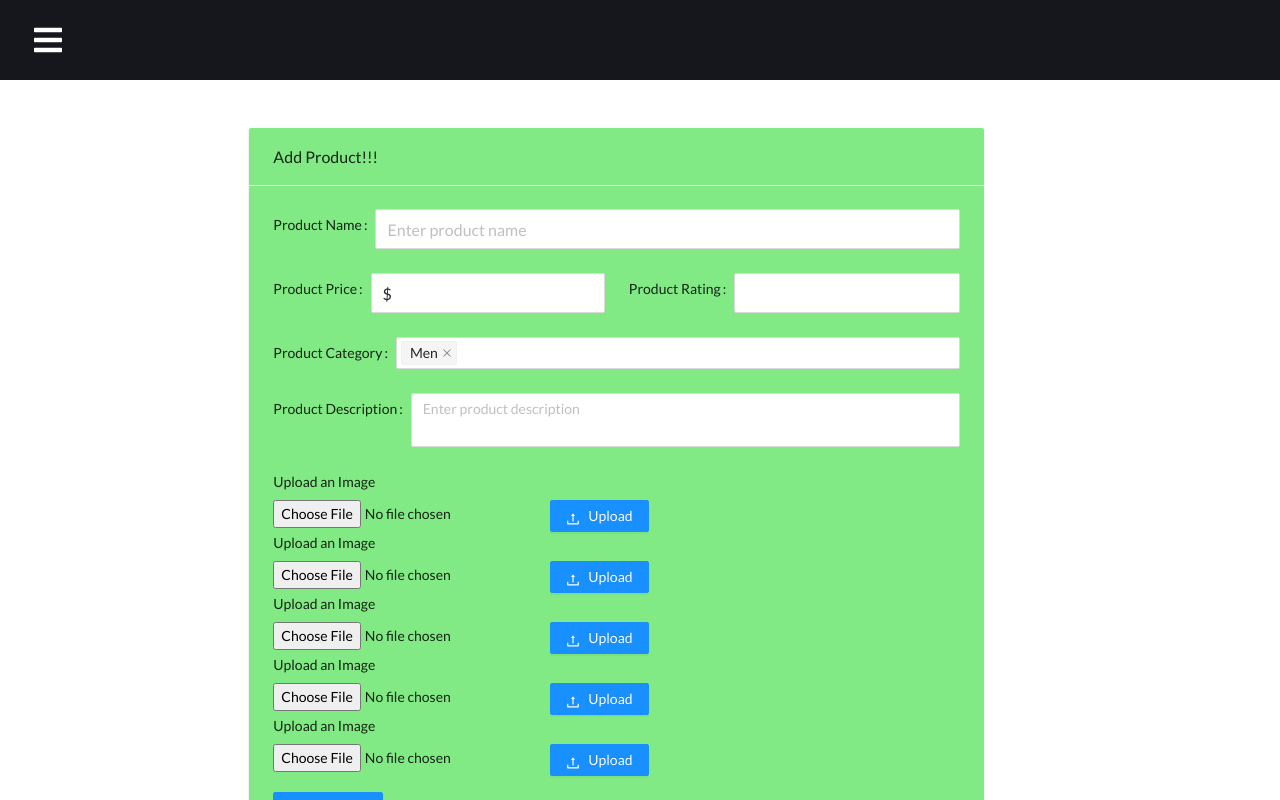
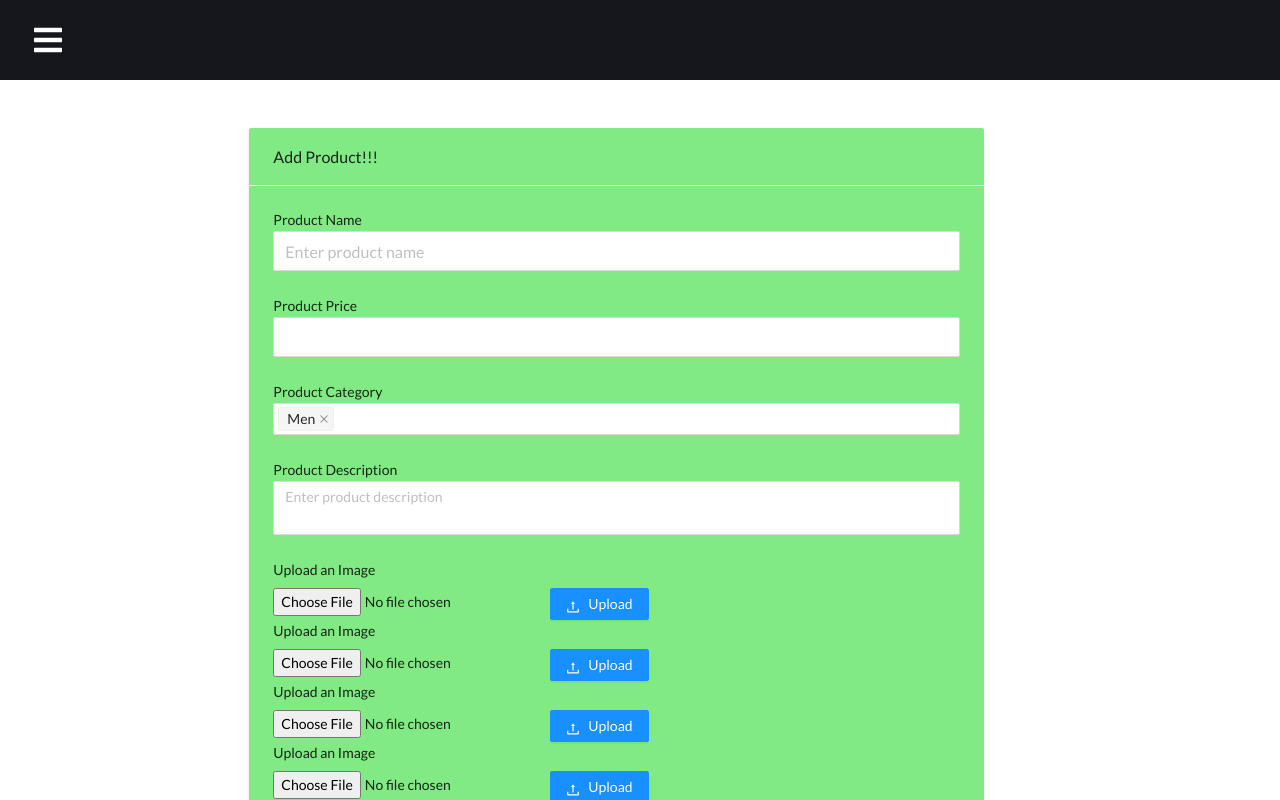
Before and after one commit to Sourav3838/flybuy-admin, a React (Create React App) app: page /products/add in a window 1280 px wide. Shown: the top 800 px of the page. Built offline with nearby package versions, Linux system fonts and the light colour scheme.

Commit message:
final testing

```diff
--- a/src/axios/index.jsx
+++ b/src/axios/index.jsx
@@ -1,5 +1,5 @@
-import axios from "axios";
+import axios from 'axios';
 // https://tinder-mern-backend-practice.herokuapp.com/
-const instance = axios.create({ baseURL: "http://localhost:8000" });
+const instance = axios.create({ baseURL: 'https://flybuy-backend.herokuapp.com/' });
 
 export default instance;
--- a/src/components/SidebarData.js
+++ b/src/components/SidebarData.js
@@ -5,57 +5,57 @@ import * as IoIcons from 'react-icons/io';
 import * as RiIcons from 'react-icons/ri';
 
 export const SidebarData = [
-	{
-		title: 'Overview',
-		path: '/overview',
-		icon: <AiIcons.AiFillHome />,
-		iconClosed: <RiIcons.RiArrowDownSFill />,
-		iconOpened: <RiIcons.RiArrowUpSFill />,
+	// {
+	// 	title: 'Overview',
+	// 	path: '/overview',
+	// 	icon: <AiIcons.AiFillHome />,
+	// 	iconClosed: <RiIcons.RiArrowDownSFill />,
+	// 	iconOpened: <RiIcons.RiArrowUpSFill />,
 
-		subNav: [
-			{
-				title: 'Users',
-				path: '/overview/users',
-				icon: <IoIcons.IoIosPaper />,
-			},
-			{
-				title: 'Revenue',
-				path: '/overview/revenue',
-				icon: <IoIcons.IoIosPaper />,
-			},
-		],
-	},
-	{
-		title: 'Reports',
-		path: '/reports',
-		icon: <IoIcons.IoIosPaper />,
-		iconClosed: <RiIcons.RiArrowDownSFill />,
-		iconOpened: <RiIcons.RiArrowUpSFill />,
+	// 	subNav: [
+	// 		{
+	// 			title: 'Users',
+	// 			path: '/overview/users',
+	// 			icon: <IoIcons.IoIosPaper />,
+	// 		},
+	// 		{
+	// 			title: 'Revenue',
+	// 			path: '/overview/revenue',
+	// 			icon: <IoIcons.IoIosPaper />,
+	// 		},
+	// 	],
+	// },
+	// {
+	// 	title: 'Reports',
+	// 	path: '/reports',
+	// 	icon: <IoIcons.IoIosPaper />,
+	// 	iconClosed: <RiIcons.RiArrowDownSFill />,
+	// 	iconOpened: <RiIcons.RiArrowUpSFill />,
 
-		subNav: [
-			{
-				title: 'Reports',
-				path: '/reports/reports1',
-				icon: <IoIcons.IoIosPaper />,
-				cName: 'sub-nav',
-			},
-			{
-				title: 'Reports 2',
-				path: '/reports/reports2',
-				icon: <IoIcons.IoIosPaper />,
-				cName: 'sub-nav',
-			},
-			{
-				title: 'Reports 3',
-				path: '/reports/reports3',
-				icon: <IoIcons.IoIosPaper />,
-			},
-		],
-	},
+	// 	subNav: [
+	// 		{
+	// 			title: 'Reports',
+	// 			path: '/reports/reports1',
+	// 			icon: <IoIcons.IoIosPaper />,
+	// 			cName: 'sub-nav',
+	// 		},
+	// 		{
+	// 			title: 'Reports 2',
+	// 			path: '/reports/reports2',
+	// 			icon: <IoIcons.IoIosPaper />,
+	// 			cName: 'sub-nav',
+	// 		},
+	// 		{
+	// 			title: 'Reports 3',
+	// 			path: '/reports/reports3',
+	// 			icon: <IoIcons.IoIosPaper />,
+	// 		},
+	// 	],
+	// },
 	{
 		title: 'Add Products',
 		path: '/products/add',
-		icon: <FaIcons.FaCartPlus />,
+		icon: <IoIcons.IoIosPaper />,
 	},
 	{
 		title: 'All Products',
@@ -65,7 +65,7 @@ export const SidebarData = [
 	{
 		title: 'All Orders',
 		path: '/orders/all',
-		icon: <FaIcons.FaCartPlus />,
+		icon: <AiIcons.AiFillHome />,
 	},
 	{
 		title: 'Users',
@@ -77,21 +77,21 @@ export const SidebarData = [
 		path: '/retailers/all',
 		icon: <FaIcons.FaEnvelopeOpenText />,
 
-		iconClosed: <RiIcons.RiArrowDownSFill />,
-		iconOpened: <RiIcons.RiArrowUpSFill />,
+		// iconClosed: <RiIcons.RiArrowDownSFill />,
+		// iconOpened: <RiIcons.RiArrowUpSFill />,
 
-		subNav: [
-			{
-				title: 'Message 1',
-				path: '/messages/message1',
-				icon: <IoIcons.IoIosPaper />,
-			},
-			{
-				title: 'Message 2',
-				path: '/messages/message2',
-				icon: <IoIcons.IoIosPaper />,
-			},
-		],
+		// subNav: [
+		// 	{
+		// 		title: 'Message 1',
+		// 		path: '/messages/message1',
+		// 		icon: <IoIcons.IoIosPaper />,
+		// 	},
+		// 	{
+		// 		title: 'Message 2',
+		// 		path: '/messages/message2',
+		// 		icon: <IoIcons.IoIosPaper />,
+		// 	},
+		// ],
 	},
 	{
 		title: 'Support',
--- a/src/components/SubMenu.js
+++ b/src/components/SubMenu.js
@@ -48,17 +48,11 @@ const SubMenu = ({ item }) => {
 	return (
 		<>
 			<SidebarLink to={item.path} onClick={item.subNav && showSubnav}>
-        <div>
-          {item.icon}
+				<div className="flex ">
+					<div className="mt-2"> {item.icon}</div>
 					<SidebarLabel>{item.title}</SidebarLabel>
 				</div>
-        <div>
-          {item.subNav && subnav
-            ? item.iconOpened
-            : item.subNav
-            ? item.iconClosed
-            : null}
-        </div>
+				<div>{item.subNav && subnav ? item.iconOpened : item.subNav ? item.iconClosed : null}</div>
 			</SidebarLink>
 			{subnav &&
 				item.subNav.map((item, index) => {
--- a/src/pages/AddProducts/index.jsx
+++ b/src/pages/AddProducts/index.jsx
@@ -77,8 +77,8 @@ const AddProducts = () => {
 										}
 									}}
 								>
+									<div className="">Product Name</div>
 									<Form.Item
-										label={<span className="">Product Name</span>}
 										name="product_name"
 										rules={[
 											{
@@ -90,9 +90,9 @@ const AddProducts = () => {
 										<Input placeholder="Enter product name" size={'large'} />
 									</Form.Item>
 									<Row gutter={[24, 12]}>
-										<Col xl={12} lg={12} md={12} sm={24} xs={24}>
+										<Col xl={24} lg={24} md={24} sm={24} xs={24}>
+											<div className="">Product Price</div>
 											<Form.Item
-												label={<span className="">Product Price</span>}
 												name="product_price"
 												rules={[
 													{
@@ -109,31 +109,15 @@ const AddProducts = () => {
 													style={{ width: '100%' }}
 													size={'large'}
 													formatter={(value) =>
-														`$ ${value}`.replace(/\B(?=(\d{3})+(?!\d))/g, ',')
+														`${value}`.replace(/\B(?=(\d{3})+(?!\d))/g, ',')
 													}
 													parser={(value) => value.replace(/\$\s?|(,*)/g, '')}
 												/>
 											</Form.Item>
 										</Col>
-										<Col xl={12} lg={12} md={12} sm={24} xs={24}>
-											<Form.Item
-												label={<span className="">Product Rating</span>}
-												name="product_rating"
-											>
-												<InputNumber
-													min="0"
-													max="5"
-													step="1"
-													stringMode
-													style={{ width: '100%' }}
-													size={'large'}
-													parser={(value) => value.replace(/\$\s?|(,*)/g, '')}
-												/>
-											</Form.Item>
-										</Col>
 									</Row>
+									<div className="">Product Category</div>
 									<Form.Item
-										label={<span className="">Product Category</span>}
 										name="product_category"
 										rules={[
 											{
@@ -163,8 +147,8 @@ const AddProducts = () => {
 											</Option>
 										</Select>
 									</Form.Item>
+									<div className="">Product Description</div>
 									<Form.Item
-										label={<span className="">Product Description</span>}
 										name="product_description"
 										rules={[
 											{
--- a/src/pages/AllProducts/index.jsx
+++ b/src/pages/AllProducts/index.jsx
@@ -39,11 +39,7 @@ const AllProducts = () => {
 			dataIndex: 'product_price',
 			render: (text) => <div>$ {text}</div>,
 		},
-		{
-			title: 'Rating',
-			dataIndex: 'product_rating',
-			render: (text) => <div> {text}</div>,
-		},
+
 		{
 			title: 'Status',
 			dataIndex: 'status',
--- a/src/pages/Team.js
+++ b/src/pages/Team.js
@@ -27,7 +27,7 @@ const AllUsers = () => {
 		{
 			title: 'First name',
 			dataIndex: 'first_name',
-			render: (text) => <div>INR {text}</div>,
+			render: (text) => <div>{text}</div>,
 		},
 		{
 			title: 'Last name',
--- a/src/pages/ViewOrder/index.jsx
+++ b/src/pages/ViewOrder/index.jsx
@@ -99,7 +99,7 @@ const ViewProducts = () => {
 			)
 			.then((response) => {
 				console.log(`response`, response);
-				const { lat, lng } = response.data.results[0]?.geometry;
+				const { lat, lng } = response.data.results[1]?.geometry;
 				const newData = {};
 				newData.latitude = lat;
 				newData.longitude = lng;
@@ -189,7 +189,7 @@ const ViewProducts = () => {
 											<Col xl={8} lg={8} md={8} sm={24} xs={24}>
 												<Card
 													className="m-3 p-12"
-													style={{ width: 300 }}
+													style={{ width: 300, height: 300 }}
 													hoverable
 													cover={
 														<img
```
Also changed, not shown: 1 other file (tests, documents, lock files or other folders). Lines whose indentation alone changed are shown as unchanged.
